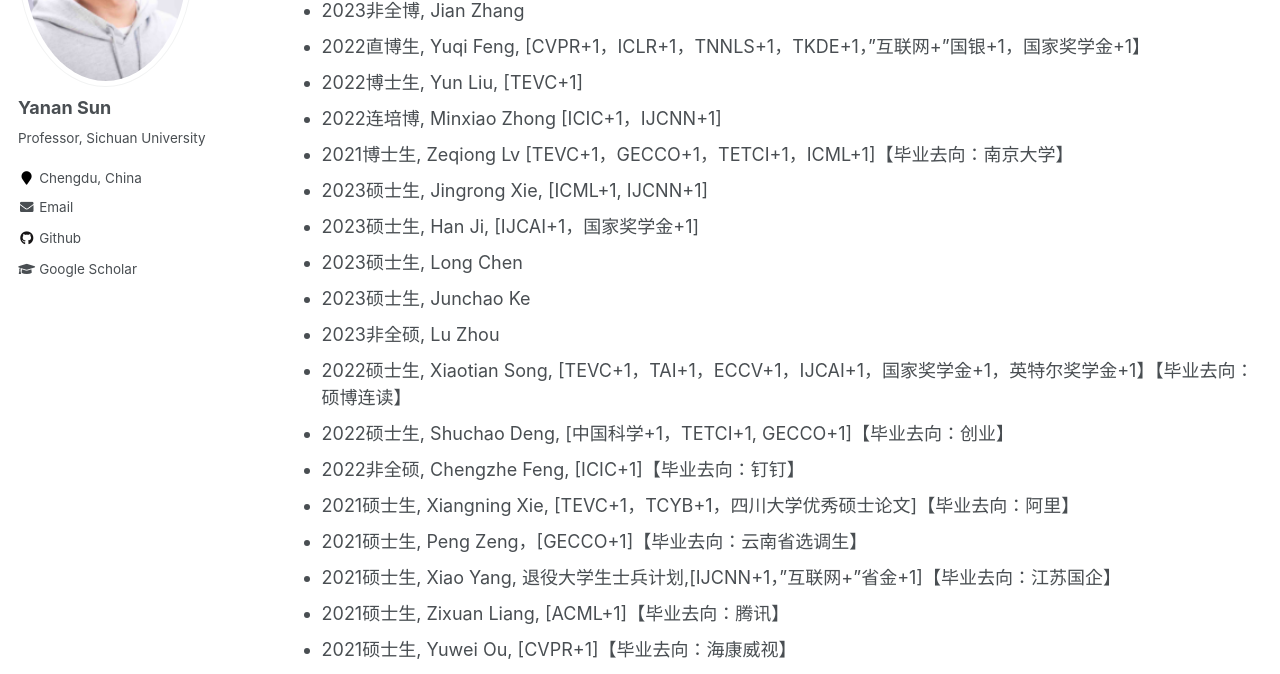
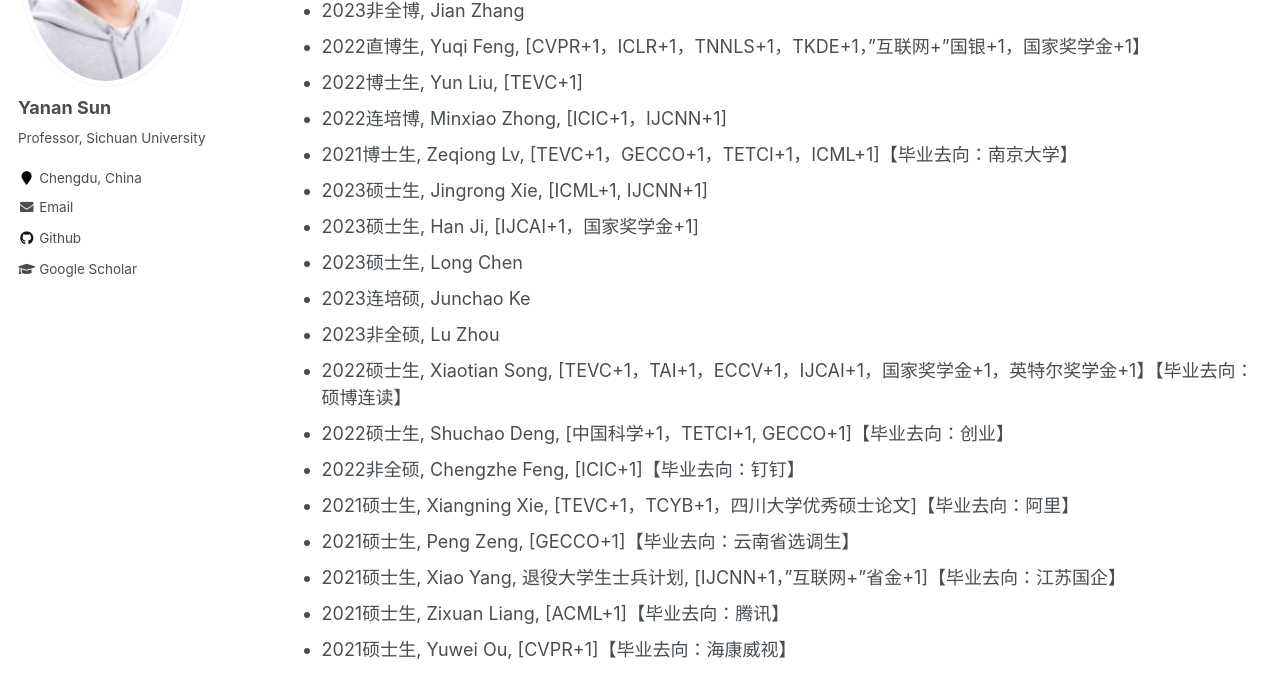
Before and after one commit to yn-sun/yn-sun.github.io, a Jekyll site: the page built from _pages/supervision.md, in a window 1280 px wide and 1289 px high. Shown: the part 275-949 px from the top of the window. Built offline with Jekyll 4.4.1, drawn with Linux system fonts in a browser that asks for light colours; comment, search, counter and statistics services are not loaded.

Commit message:
Update supervision.md

```diff
--- a/_pages/supervision.md
+++ b/_pages/supervision.md
@@ -11,19 +11,19 @@ author_profile: true
 * 2023非全博, Jian Zhang
 * 2022直博生, Yuqi Feng, [CVPR+1，ICLR+1，TNNLS+1，TKDE+1，"互联网+"国银+1，国家奖学金+1】
 * 2022博士生, Yun Liu, [TEVC+1]
-* 2022连培博, Minxiao Zhong [ICIC+1，IJCNN+1]
-* 2021博士生, Zeqiong Lv [TEVC+1，GECCO+1，TETCI+1，ICML+1]【毕业去向：南京大学】
+* 2022连培博, Minxiao Zhong, [ICIC+1，IJCNN+1]
+* 2021博士生, Zeqiong Lv, [TEVC+1，GECCO+1，TETCI+1，ICML+1]【毕业去向：南京大学】
 * 2023硕士生, Jingrong Xie, [ICML+1, IJCNN+1]
 * 2023硕士生, Han Ji, [IJCAI+1，国家奖学金+1]
 * 2023硕士生, Long Chen
-* 2023硕士生, Junchao Ke
+* 2023连培硕, Junchao Ke
 * 2023非全硕, Lu Zhou
 * 2022硕士生, Xiaotian Song, [TEVC+1，TAI+1，ECCV+1，IJCAI+1，国家奖学金+1，英特尔奖学金+1】【毕业去向：硕博连读】
 * 2022硕士生, Shuchao Deng, [中国科学+1，TETCI+1, GECCO+1]【毕业去向：创业】
 * 2022非全硕, Chengzhe Feng, [ICIC+1]【毕业去向：钉钉】
 * 2021硕士生, Xiangning Xie, [TEVC+1，TCYB+1，四川大学优秀硕士论文]【毕业去向：阿里】
-* 2021硕士生, Peng Zeng，[GECCO+1]【毕业去向：云南省选调生】
-* 2021硕士生, Xiao Yang, 退役大学生士兵计划,[IJCNN+1，"互联网+"省金+1]【毕业去向：江苏国企】
+* 2021硕士生, Peng Zeng, [GECCO+1]【毕业去向：云南省选调生】
+* 2021硕士生, Xiao Yang, 退役大学生士兵计划, [IJCNN+1，"互联网+"省金+1]【毕业去向：江苏国企】
 * 2021硕士生, Zixuan Liang, [ACML+1]【毕业去向：腾讯】
 * 2021硕士生, Yuwei Ou, [CVPR+1]【毕业去向：海康威视】
 * 2020硕士生, Yuqiao Liu, [ICCV+1，NeurIPS+1，TNNLS+1，国家奖学金+1，四川省优秀毕业生】【毕业去向：北京建行总行管培生】
```
